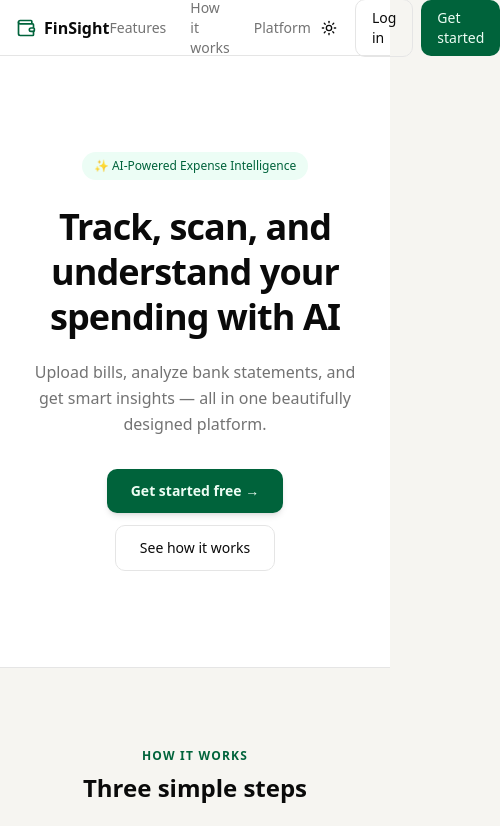
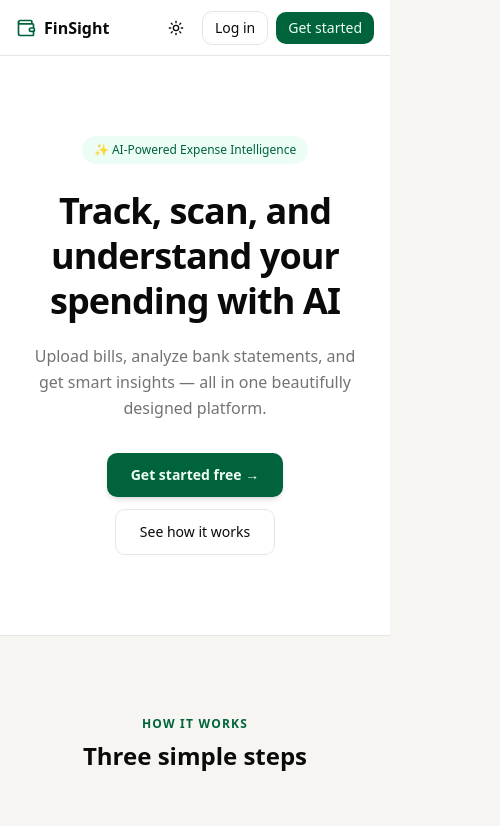
Before and after one commit to Prishakarthika27/finsight-expense-platform, a Next.js app in the folder frontend/: page /home in a window 390 px wide. Shown: the top 826 px of the page, 500 px wide, since content can reach past the window. Built offline with nearby package versions, Linux system fonts and the light colour scheme.

Commit message:
fix: mobile navbar overflow on home page

```diff
--- a/frontend/src/app/(public)/home/page.tsx
+++ b/frontend/src/app/(public)/home/page.tsx
@@ -44,12 +44,13 @@ export default function HomePage() {
   return (
     <div className="min-h-screen bg-background font-sans">
 
+      {/* Navbar */}
       <nav className="flex items-center justify-between px-4 h-14 border-b bg-card sticky top-0 z-10">
         <div className="flex items-center gap-2">
           <Wallet className="h-5 w-5 text-primary" />
           <span className="text-base font-semibold">FinSight</span>
         </div>
-        <div className="flex items-center justify-center gap-6">
+        <div className="hidden md:flex items-center gap-6">
           <a href="#features" className="text-sm font-medium text-muted-foreground hover:text-foreground transition-colors">
             Features
           </a>
@@ -60,18 +61,19 @@ export default function HomePage() {
             Platform
           </Link>
         </div>
-        <div className="flex items-center justify-end gap-2">
+        <div className="flex items-center gap-2">
           <ThemeToggle />
-          <Link href="/login" className="text-sm px-4 py-2 rounded-lg border border-border hover:bg-muted transition-colors">
+          <Link href="/login" className="text-sm px-3 py-1.5 rounded-lg border border-border hover:bg-muted transition-colors">
             Log in
           </Link>
-          <Link href="/register" className="text-sm px-4 py-2 rounded-lg bg-primary text-primary-foreground hover:opacity-90 transition-opacity font-medium">
+          <Link href="/register" className="text-sm px-3 py-1.5 rounded-lg bg-primary text-primary-foreground hover:opacity-90 transition-opacity font-medium">
             Get started
           </Link>
         </div>
       </nav>
+
       {/* Hero */}
-      <section className="text-center px-6 py-24 bg-card relative overflow-hidden">
+      <section className="text-center px-6 py-20 bg-card">
         <div
           className="inline-flex items-center gap-1.5 bg-emerald-50 dark:bg-emerald-950/40 text-primary text-xs font-medium px-3 py-1.5 rounded-full mb-6"
           style={{ animation: "fadeUp 0.5s ease 0.1s both" }}
@@ -106,12 +108,12 @@ export default function HomePage() {
       {/* How it works */}
       <section id="how-it-works" className="py-20 px-6 bg-muted/50 border-t border-border">
         <p className="animate-on-scroll text-center text-xs font-semibold text-primary uppercase tracking-widest mb-2">How it works</p>
-        <h2 className="animate-on-scroll animate-delay-1 text-center text-2xl font-semibold mb-14">Three simple steps</h2>
+        <h2 className="animate-on-scroll text-center text-2xl font-semibold mb-14">Three simple steps</h2>
         <div className="flex flex-col md:flex-row items-start justify-center gap-10 max-w-3xl mx-auto">
           {STEPS.map((step, i) => (
             <div
               key={i}
-              className={`animate-on-scroll animate-delay-${i + 1} flex flex-col items-center text-center gap-3 flex-1`}
+              className={`animate-on-scroll flex flex-col items-center text-center gap-3 flex-1`}
             >
               <div className="h-12 w-12 rounded-full bg-primary text-primary-foreground flex items-center justify-center text-lg font-bold shadow-md">
                 {step.num}
@@ -126,14 +128,14 @@ export default function HomePage() {
       {/* Features */}
       <section id="features" className="py-20 px-6 bg-card border-t border-border">
         <p className="animate-on-scroll text-center text-xs font-semibold text-primary uppercase tracking-widest mb-2">Features</p>
-        <h2 className="animate-on-scroll animate-delay-1 text-center text-2xl font-semibold mb-12">Everything you need in one place</h2>
+        <h2 className="animate-on-scroll text-center text-2xl font-semibold mb-12">Everything you need in one place</h2>
         <div className="grid grid-cols-1 sm:grid-cols-2 lg:grid-cols-3 gap-4 max-w-4xl mx-auto">
           {FEATURES.map((feature, i) => {
             const Icon = feature.icon
             return (
               <div
                 key={i}
-                className={`animate-on-scroll animate-delay-${i + 1} bg-background border border-border rounded-xl p-5 cursor-pointer transition-all duration-300 hover:-translate-y-2 hover:shadow-lg hover:border-primary hover:bg-emerald-50 dark:hover:bg-emerald-950/30 group`}
+                className="animate-on-scroll bg-background border border-border rounded-xl p-5 cursor-pointer transition-all duration-300 hover:-translate-y-2 hover:shadow-lg hover:border-primary hover:bg-emerald-50 dark:hover:bg-emerald-950/30 group"
               >
                 <Icon className="h-6 w-6 text-primary mb-3 group-hover:text-emerald-800 dark:group-hover:text-emerald-300 transition-colors" />
                 <p className="text-sm font-semibold mb-1">{feature.title}</p>
@@ -147,10 +149,10 @@ export default function HomePage() {
       {/* CTA */}
       <section className="py-20 px-6 text-center bg-muted/50 border-t border-border">
         <h2 className="animate-on-scroll text-2xl font-semibold mb-3">Ready to take control of your finances?</h2>
-        <p className="animate-on-scroll animate-delay-1 text-sm text-muted-foreground mb-8">
+        <p className="animate-on-scroll text-sm text-muted-foreground mb-8">
           Join FinSight today — free to get started, no credit card required.
         </p>
-        <div className="animate-on-scroll animate-delay-2">
+        <div className="animate-on-scroll">
           <Link href="/register" className="inline-block px-8 py-3 bg-primary text-primary-foreground rounded-lg text-sm font-semibold hover:opacity-90 transition-opacity shadow-md">
             Get started free →
           </Link>
```
